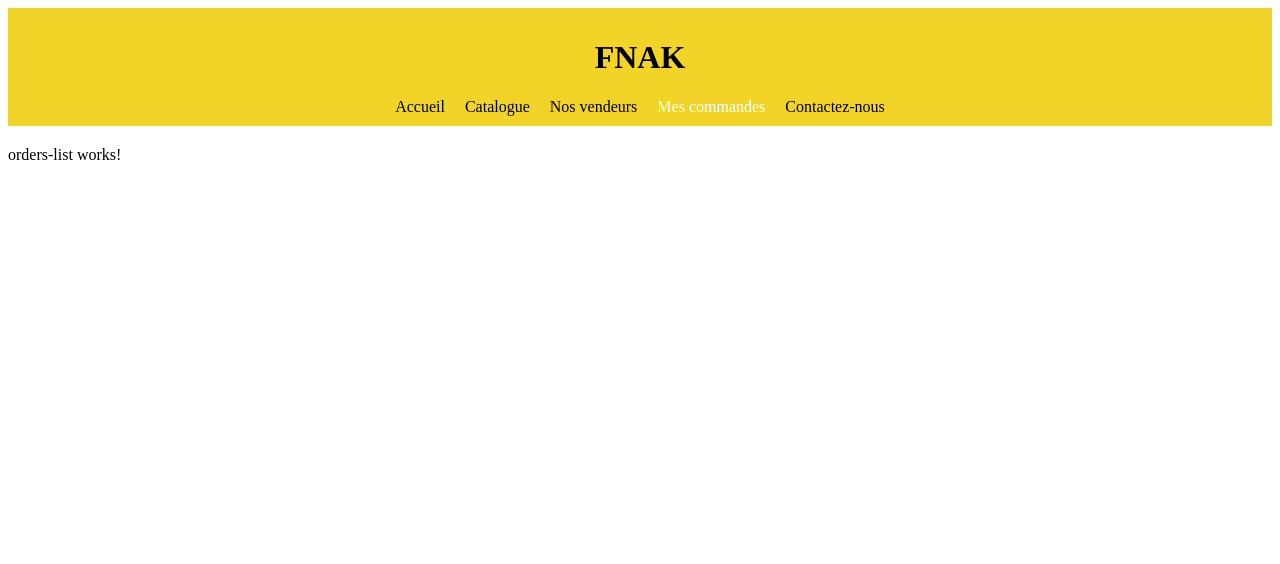
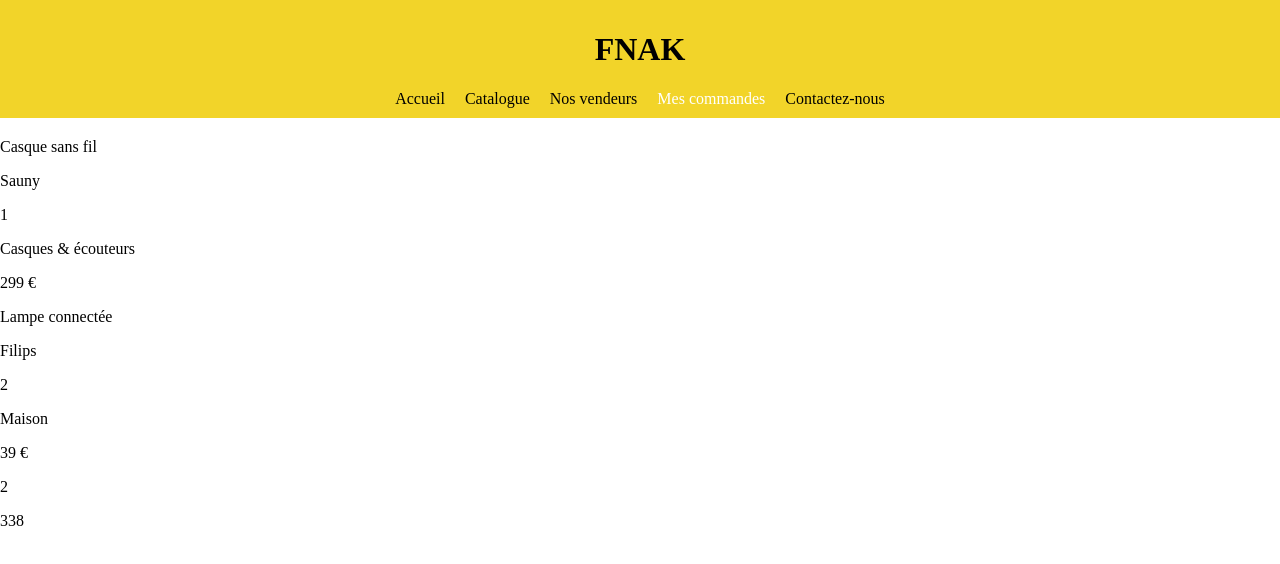
Before and after one commit to Mathunder/tse_ihm_project, an Angular app in the folder front-end-app/: page /mescommandes in a window 1280 px wide. Shown: the top 564 px of the page. Built offline with nearby package versions, Linux system fonts and the light colour scheme.

Commit message:
cart now available

```diff
--- a/front-end-app/src/app/orders-list/orders-list.component.html
+++ b/front-end-app/src/app/orders-list/orders-list.component.html
@@ -1 +1,3 @@
-<p>orders-list works!</p>
+<product-template *ngFor="let item of (cart | async)?.items" [product]="item"></product-template>
+<p>{{ (cart | async)?.nb_items }}</p>
+<p>{{ (cart | async)?.total }}</p>
--- a/front-end-app/src/app/orders-list/orders-list.component.ts
+++ b/front-end-app/src/app/orders-list/orders-list.component.ts
@@ -1,10 +1,25 @@
-import { Component } from '@angular/core';
+import { Component, OnInit } from '@angular/core';
+import { CartService } from '../services/cart.service';
+import { Observable } from 'rxjs';
+import { Cart } from 'src/interfaces/cart';
 
 @Component({
   selector: 'app-orders-list',
   templateUrl: './orders-list.component.html',
   styleUrls: ['./orders-list.component.css']
 })
-export class OrdersListComponent {
+export class OrdersListComponent implements OnInit {
+
+  constructor(private cartService: CartService) {}
+
+  cart: Observable<Cart> | undefined;
+
+  showCart() {
+    this.cart = this.cartService.getCart();
+  }
+
+  ngOnInit(): void {
+    this.showCart();
+  }
 
 }
--- /dev/null
+++ b/front-end-app/src/app/services/cart.service.ts
@@ -0,0 +1,17 @@
+import { HttpClient } from '@angular/common/http';
+import { Injectable } from '@angular/core';
+import { Observable } from 'rxjs';
+import { Cart } from 'src/interfaces/cart';
+
+@Injectable({
+  providedIn: 'root'
+})
+export class CartService {
+  constructor(private http: HttpClient) { }
+
+  cartUrl = "assets/cart.json";
+
+  getCart(): Observable<Cart> {
+    return this.http.get<Cart>(this.cartUrl);
+  }
+}
--- /dev/null
+++ b/front-end-app/src/assets/cart.json
@@ -0,0 +1,22 @@
+{
+	"items": [
+		{
+			"name": "Casque sans fil",
+			"brand": "Sauny",
+			"id": 1,
+			"category": "Casques & écouteurs",
+			"price": 299,
+			"currency": "€"
+		},
+		{
+			"name": "Lampe connectée",
+			"brand": "Filips",
+			"id": 2,
+			"category": "Maison",
+			"price": 39,
+			"currency": "€"
+		}
+	],
+	"nb_items": 2,
+	"total": 338
+}
--- /dev/null
+++ b/front-end-app/src/interfaces/cart.ts
@@ -0,0 +1,7 @@
+import { Product } from "./product";
+
+export interface Cart {
+	items: Product[],
+	nb_items: number,
+	total: number
+}
--- a/front-end-app/src/styles.css
+++ b/front-end-app/src/styles.css
@@ -1 +1,4 @@
-/* You can add global styles to this file, and also import other style files */
+body {
+	margin: 0;
+	padding: 0;
+}
```
Also changed, not shown: 1 other file (tests, documents, lock files or other folders).
